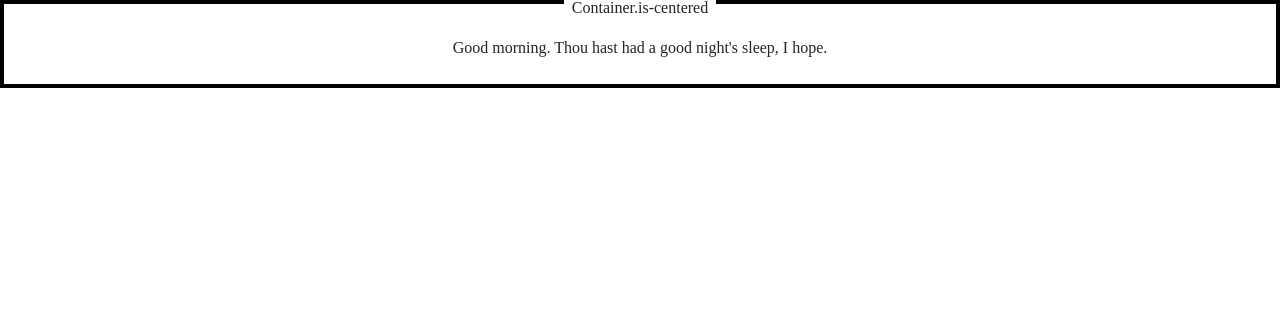
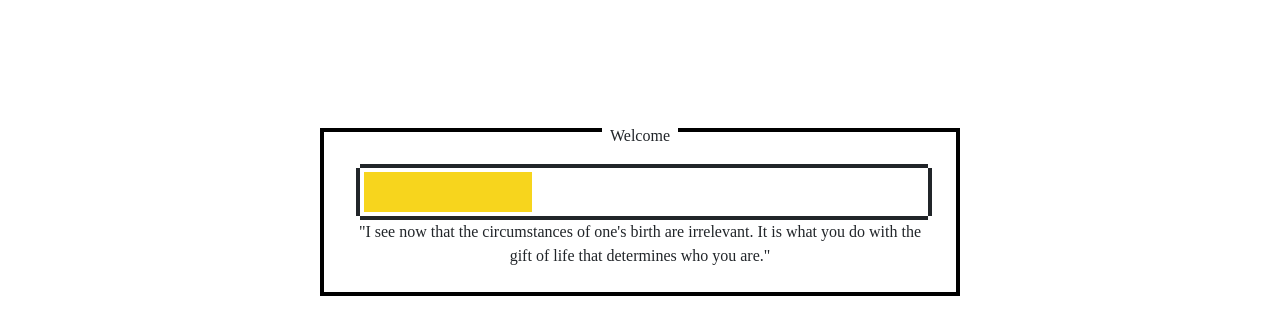
Before and after one commit to pocket-go/pocket-go.github.io, a plain HTML site: page index.html in a window 1280 px wide. Drawn offline with nearby package versions, Linux system fonts and the light colour scheme; a web font is replaced by a local one.

Commit message:
Update index.html

```diff
--- a/index.html
+++ b/index.html
@@ -5,12 +5,14 @@
     <meta name="theme-color" content="#212529">
     <title>Pocket-Go</title>
     <link href="https://unpkg.com/nes.css@latest/css/nes.min.css" rel="stylesheet">
+    <link href="/style.css" rel="stylesheet">
   </head>
 
   <body>
     <div class="nes-container with-title is-centered">
-  <p class="title">Container.is-centered</p>
-  <p>Good morning. Thou hast had a good night's sleep, I hope.</p>
+  <p class="title">Welcome</p>
+  <progress class="nes-progress is-warning" value="30" max="100"></progress>
+   <p>"I see now that the circumstances of one's birth are irrelevant. It is what you do with the gift of life that determines who you are."</p>
 </div>
 
   </body>
```
